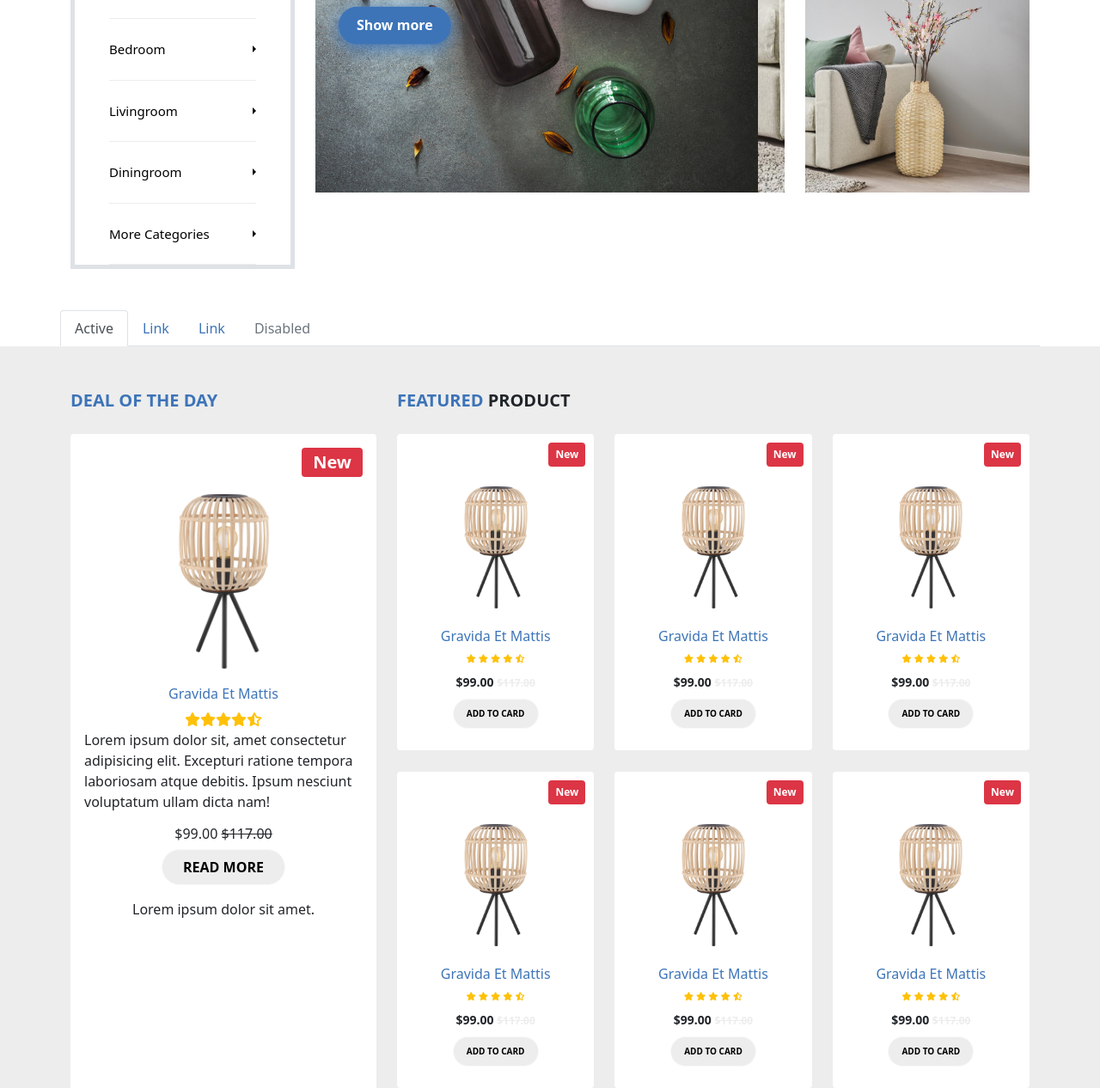
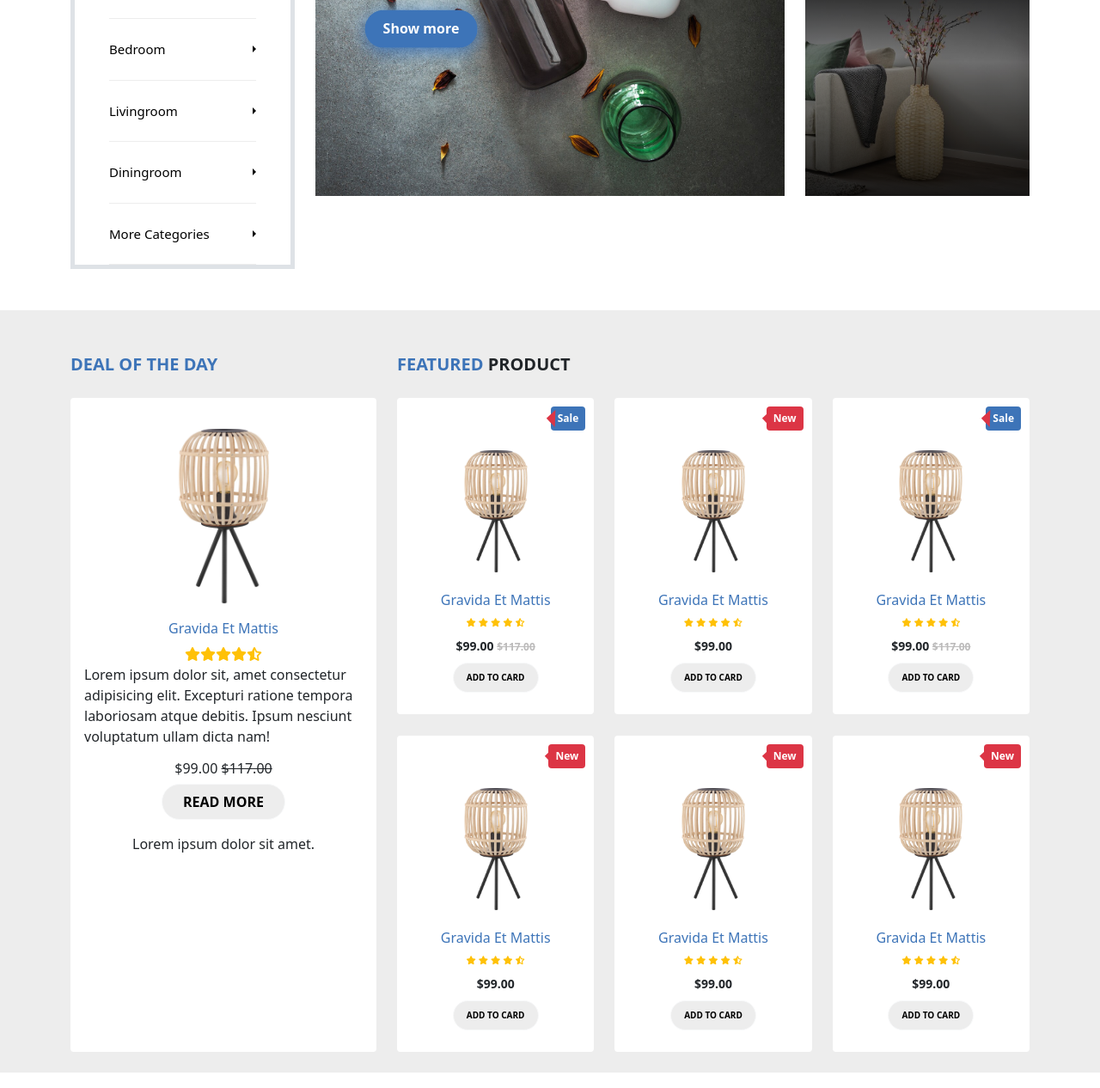
Before and after one commit to ZhivopistsevPavel/Portfolio, a website: page index.html in a window 1280 px wide. Shown: the part 579-1845 px from the top of the page at 86% size. Drawn offline with nearby package versions, Linux system fonts and the light colour scheme.

Commit message:
new commit

```diff
--- a/index.html
+++ b/index.html
@@ -70,7 +70,7 @@
             <a class="cart-btn" href="#">
               <button type="button" class="position-relative fas fa-shopping-bag cart-top">
                 <span
-                  class="position-absolute top-0 start-100 translate-middle p-2 bg-danger border border-light rounded-circle">
+                  class="position-absolute top-0  translate-middle p-2 bg-danger border border-light rounded-circle">
                   <span class="visually-hidden">New alerts</span>
                 </span>
               </button>
@@ -214,11 +214,11 @@
                       <p class="image-content">Lorem ipsum dolor sit amet.</p>
                       <button class="btn rounded-pill carousel-button">Show more</button>
                       </div>
-                      <img src="./img/carousel-1.jpg" class="d-block" alt="#">
+                      <img src="./img/carousel-1.jpg" class="carousel-pictures-1" alt="#">
                     </div>
-                    <div class="carousel-item carousel-bg-image-2">
+                    <!-- <div class="carousel-item carousel-bg-image-2">
                       <img src="./img/carosel-2.jpg" class="d-block" alt="#">
-                    </div>
+                    </div> -->
                   </div>
                   <button class="carousel-control-prev" type="button" data-bs-target="#carouselExampleControls"
                     data-bs-slide="prev">
@@ -233,32 +233,11 @@
                 </div>
               </div>
               <div class="col-4 d-flex flex-column justify-content-between">
-
-                <img src="./img/carousel-1.jpg" class="d-inline-block" alt="#">
-
-
-                <img src="./img/carosel-2.jpg" class="d-inline-block" alt="#">
-
+                <div class="image-slot"><img src="./img/carousel-1.jpg" class="" alt="#"></div>
+                <div class="image-slot"><img src="./img/carosel-2.jpg" class="" alt="#"></div>
               </div>
             </div>
           </div>
-        </div>
-
-        <div class="row">
-          <ul class="nav nav-tabs">
-            <li class="nav-item">
-              <a class="nav-link active" aria-current="page" href="#">Active</a>
-            </li>
-            <li class="nav-item">
-              <a class="nav-link" href="#">Link</a>
-            </li>
-            <li class="nav-item">
-              <a class="nav-link" href="#">Link</a>
-            </li>
-            <li class="nav-item">
-              <a class="nav-link disabled">Disabled</a>
-            </li>
-          </ul>
         </div>
       </div>
       </div>
@@ -272,7 +251,6 @@
           <div class="col-lg-4 d-flex flex-column">
             <p class="py-4 m-0 fs-5 fw-bolder text-uppercase custom-color">deal of the day</p>
             <div class="card border-0 d-flex align-items-end p-3 h-100">
-              <span class="badge fs-5 bg-danger">New</span>
               <div class="d-flex flex-column align-items-center card-content">
                 <img src="./img/card-3.jpg" class="d-block rounded w-75" alt="#">
                 <p class="h6 custom-color">Gravida Et Mattis</p>
@@ -297,8 +275,8 @@
             <p class="py-4 m-0 fs-5 fw-bolder text-uppercase"><span class="custom-color">featured </span>product</p>
             <div class="row">
               <div class="col-md-4 d-flex stack-card">
-                <div class="card">
-                  <span class="badge p-2 bg-danger">New</span>
+                <div class="card sale">
+                  <span class="badge sale p-2">Sale</span>
                   <img src="./img/card-3.jpg" class="d-block rounded product-card-picture" alt="#">
                   <p class="h6 m-0 custom-color">Gravida Et Mattis</p>
                   <ul class="m-0 list-unstyled d-flex text-warning star-list">
@@ -312,7 +290,7 @@
                   <button class="btn btn-light rounded-pill w-auto text-uppercase gray-btn-color">add to card</button>
                 </div>
                 <div class="card">
-                  <span class="badge p-2 bg-danger">New</span>
+                  <span class="badge p-2">New</span>
                   <img src="./img/card-3.jpg" class="d-block rounded product-card-picture" alt="#">
                   <p class="h6 m-0 custom-color">Gravida Et Mattis</p>
                   <ul class="m-0 list-unstyled d-flex text-warning star-list">
@@ -322,13 +300,43 @@
                     <li class="star-item"><i class="fas fa-star"></i></li>
                     <li class="star-item"><i class="fas fa-star-half-alt"></i></li>
                   </ul>
-                  <p class="price-cash">$99.00 <span class="text-decoration-line-through outcash">$117.00</span></p>
+                  <p class="price-cash">$99.00 <span class="text-decoration-line-through outcash"></span></p>
                   <button class="btn btn-light rounded-pill w-auto text-uppercase gray-btn-color">add to card</button>
                 </div>
               </div>
               <div class="col-md-4 d-flex stack-card">
                 <div class="card">
-                  <span class="badge p-2 bg-danger">New</span>
+                  <span class="badge p-2">New</span>
+                  <img src="./img/card-3.jpg" class="d-block rounded product-card-picture" alt="#">
+                  <p class="h6 m-0 custom-color">Gravida Et Mattis</p>
+                  <ul class="m-0 list-unstyled d-flex text-warning star-list">
+                    <li class="star-item"><i class="fas fa-star"></i></li>
+                    <li class="star-item"><i class="fas fa-star"></i></li>
+                    <li class="star-item"><i class="fas fa-star"></i></li>
+                    <li class="star-item"><i class="fas fa-star"></i></li>
+                    <li class="star-item"><i class="fas fa-star-half-alt"></i></li>
+                  </ul>
+                  <p class="price-cash">$99.00 <span class="text-decoration-line-through outcash"></span></p>
+                  <button class="btn btn-light rounded-pill w-auto text-uppercase gray-btn-color">add to card</button>
+                </div>
+                <div class="card">
+                  <span class="badge p-2">New</span>
+                  <img src="./img/card-3.jpg" class="d-block rounded product-card-picture" alt="#">
+                  <p class="h6 m-0 custom-color">Gravida Et Mattis</p>
+                  <ul class="m-0 list-unstyled d-flex text-warning star-list">
+                    <li class="star-item"><i class="fas fa-star"></i></li>
+                    <li class="star-item"><i class="fas fa-star"></i></li>
+                    <li class="star-item"><i class="fas fa-star"></i></li>
+                    <li class="star-item"><i class="fas fa-star"></i></li>
+                    <li class="star-item"><i class="fas fa-star-half-alt"></i></li>
+                  </ul>
+                  <p class="price-cash">$99.00 <span class="text-decoration-line-through outcash"></span></p>
+                  <button class="btn btn-light rounded-pill w-auto text-uppercase gray-btn-color">add to card</button>
+                </div>
+              </div>
+              <div class="col-md-4 d-flex stack-card">
+                <div class="card sale">
+                  <span class="badge sale p-2">Sale</span>
                   <img src="./img/card-3.jpg" class="d-block rounded product-card-picture" alt="#">
                   <p class="h6 m-0 custom-color">Gravida Et Mattis</p>
                   <ul class="m-0 list-unstyled d-flex text-warning star-list">
@@ -342,7 +350,7 @@
                   <button class="btn btn-light rounded-pill w-auto text-uppercase gray-btn-color">add to card</button>
                 </div>
                 <div class="card">
-                  <span class="badge p-2 bg-danger">New</span>
+                  <span class="badge p-2">New</span>
                   <img src="./img/card-3.jpg" class="d-block rounded product-card-picture" alt="#">
                   <p class="h6 m-0 custom-color">Gravida Et Mattis</p>
                   <ul class="m-0 list-unstyled d-flex text-warning star-list">
@@ -352,37 +360,7 @@
                     <li class="star-item"><i class="fas fa-star"></i></li>
                     <li class="star-item"><i class="fas fa-star-half-alt"></i></li>
                   </ul>
-                  <p class="price-cash">$99.00 <span class="text-decoration-line-through outcash">$117.00</span></p>
-                  <button class="btn btn-light rounded-pill w-auto text-uppercase gray-btn-color">add to card</button>
-                </div>
-              </div>
-              <div class="col-md-4 d-flex stack-card">
-                <div class="card">
-                  <span class="badge p-2 bg-danger">New</span>
-                  <img src="./img/card-3.jpg" class="d-block rounded product-card-picture" alt="#">
-                  <p class="h6 m-0 custom-color">Gravida Et Mattis</p>
-                  <ul class="m-0 list-unstyled d-flex text-warning star-list">
-                    <li class="star-item"><i class="fas fa-star"></i></li>
-                    <li class="star-item"><i class="fas fa-star"></i></li>
-                    <li class="star-item"><i class="fas fa-star"></i></li>
-                    <li class="star-item"><i class="fas fa-star"></i></li>
-                    <li class="star-item"><i class="fas fa-star-half-alt"></i></li>
-                  </ul>
-                  <p class="price-cash">$99.00 <span class="text-decoration-line-through outcash">$117.00</span></p>
-                  <button class="btn btn-light rounded-pill w-auto text-uppercase gray-btn-color">add to card</button>
-                </div>
-                <div class="card">
-                  <span class="badge p-2 bg-danger">New</span>
-                  <img src="./img/card-3.jpg" class="d-block rounded product-card-picture" alt="#">
-                  <p class="h6 m-0 custom-color">Gravida Et Mattis</p>
-                  <ul class="m-0 list-unstyled d-flex text-warning star-list">
-                    <li class="star-item"><i class="fas fa-star"></i></li>
-                    <li class="star-item"><i class="fas fa-star"></i></li>
-                    <li class="star-item"><i class="fas fa-star"></i></li>
-                    <li class="star-item"><i class="fas fa-star"></i></li>
-                    <li class="star-item"><i class="fas fa-star-half-alt"></i></li>
-                  </ul>
-                  <p class="price-cash">$99.00 <span class="text-decoration-line-through outcash">$117.00</span></p>
+                  <p class="price-cash">$99.00 <span class="text-decoration-line-through outcash"></span></p>
                   <button class="btn btn-light rounded-pill w-auto text-uppercase gray-btn-color">add to card</button>
                 </div>
               </div>
--- a/scss/cards.scss
+++ b/scss/cards.scss
@@ -18,6 +18,7 @@
 
 .stack-card {
     flex-direction: column;
+    gap: 25px;
 
     .card {
         border: 0;
@@ -25,11 +26,13 @@
         gap: 9px;
         padding: 10px;
         padding-bottom: 25px;
-        margin-bottom: 25px;
 
         .badge {
             align-self: end;
+            position: relative;
+            background-color: #dc3545;
         }
+
 
         .product-card-picture {
             width: 170px;
@@ -53,20 +56,53 @@
 
             .star-item {}
         }
-    }
-}
 
         .price-cash {
             font-weight: 700;
             font-size: 14px;
             margin: 0;
+        }
+
+        &.sale {
+
+            .badge {
+                background-color: $blue-color-site;
+            }
 
             .outcash {
                 font-size: 12px;
-        color: $gray-color;
-        ;
+                color: #bcbbbb;
+
+            }
+
         }
     }
+}
+
+.badge:before {
+    content: "";
+    position: absolute;
+    border: 7px solid #dc3545;
+    border-left-color: transparent;
+    border-top-color: transparent;
+    transform: translate(-50%, -50%) rotate(137deg);
+    left: 12%;
+    top: 50%;
+}
+
+.badge .sale:before {
+    content: "";
+    position: absolute;
+    border: 7px solid $blue-color-site;
+    border-left-color: transparent;
+    border-top-color: transparent;
+    transform: translate(-50%, -50%) rotate(137deg);
+    left: 12%;
+    top: 50%;
+}
+
+
+
 
 
 @media (max-width:767px) {
@@ -74,10 +110,17 @@
         flex-direction: row;
         justify-content: space-between;
     }
+
+    .card {
+        margin-bottom: 25px;
     }
+
 
     @media (max-width:424px) {
         .stack-card {
             flex-direction: column;
         }
+
+
     }
+}
--- a/scss/carousel.scss
+++ b/scss/carousel.scss
@@ -19,3 +19,41 @@
         box-shadow: 0px 4px 20px $blue-color-site;
     }
 }
+
+.image-slot {
+    position: relative;
+}
+
+.image-slot:after {
+    content: "";
+    position: absolute;
+    left: 0;
+    top: 0;
+    width: 100%;
+    height: 100%;
+    background-color: rgba(0, 0, 0, 0.4);
+    background-image: linear-gradient(
+      to top,
+      rgba(0, 0, 0, 0.8),
+      rgba(0, 0, 0, 0) 60%,
+      rgba(0, 0, 0, 0.8) 100%
+    );
+  }
+
+.carousel-pictures-1 {
+    object-fit: cover;
+    width: 100%;
+    height: auto;
+  }
+
+  @media  (max-width:1025px) {
+    .carousel-item {
+        font-size: 80%;
+    }
+  }
+
+  @media  (max-width:769px) {
+    .carousel-item {
+        font-size: 50%;
+    }
+  }
--- a/scss/nav.scss
+++ b/scss/nav.scss
@@ -23,13 +23,13 @@
 
 
         .item-category-cell {
-            padding: 24px 0;
             border-bottom: 1px solid #ededed;
             font-size: 15px;
             font-weight: 500;
         }
 
         .asidebar-link {
+            padding: 24px 0;
             color: black;
             text-decoration: none;
             justify-content: space-between;
@@ -40,8 +40,11 @@
 
 }
 
-.nav-link {}
+.nav-link {
+    padding: 10px 0;
+}
 
 .nav-link:first-child {
     color: $blue-color-site;
+    margin-left: 10px;
 }
```
Also changed, not shown: js/script.js (+11 -16 lines), css/style.css. Lines whose indentation alone changed are shown as unchanged.
